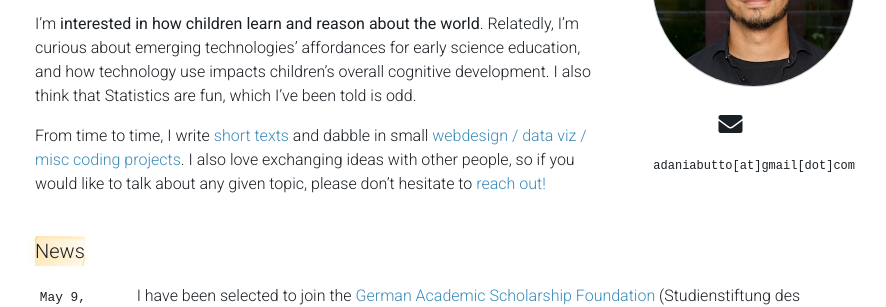
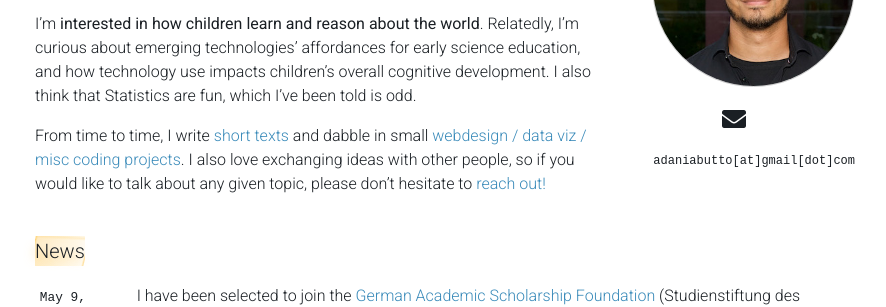
Before and after one commit to pindi-krishna/pindi-krishna.github.io, a Jekyll site: the page built from _pages/home.md, in a window 1280 px wide. Shown: the part 262-569 px from the top of the page, without its empty margins (195-1081 px from the left). Built offline with Jekyll 4.4.1, drawn with Linux system fonts in a browser that asks for light colours; full-size pictures stand in for the smaller copies a plugin makes; comment, search, counter and statistics services are not loaded; a style sheet for code colours, icons or effects is not loaded.

Commit message:
Minor layout update

```diff
--- a/_sass/_base.scss
+++ b/_sass/_base.scss
@@ -202,19 +202,14 @@
     width: 30%;
     margin: 0 auto;
     .address {
-      display: inline-block;
-      justify-content: center !important;
-      align-items: center !important;
-      text-align: center !important;
-      margin-right: auto !important;
+      display: table !important;
+      margin: 0 auto !important;
       p, .fa, .fas, .ai, .btn {
         width: 20%;
       }
     img {
-      width: 50%;
-      display: block !important;
-      margin-left: auto !important;
-      margin-right: auto !important;
+      display: table !important;
+      margin: 0 auto !important;
     }
     }
   }
```
